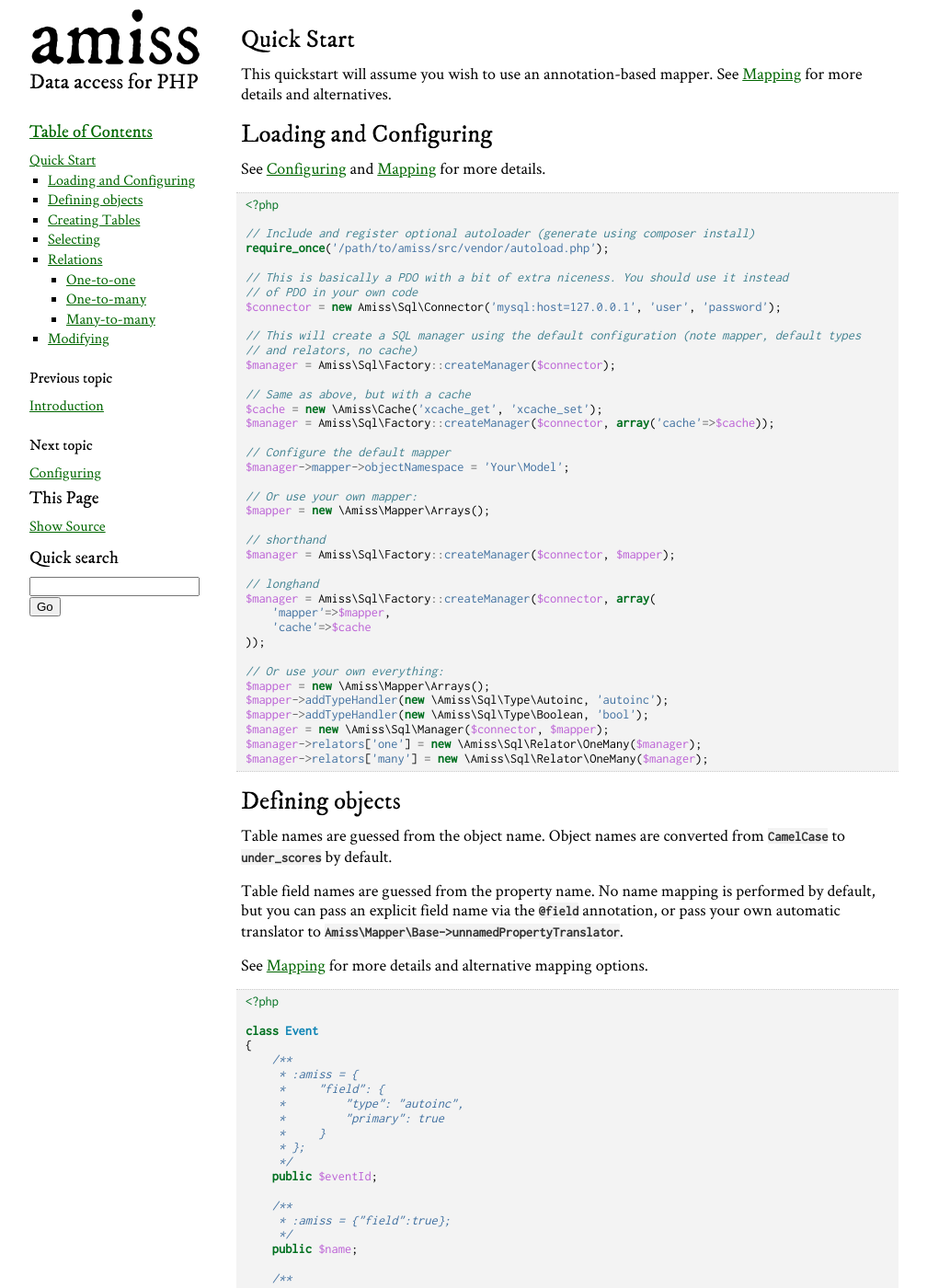
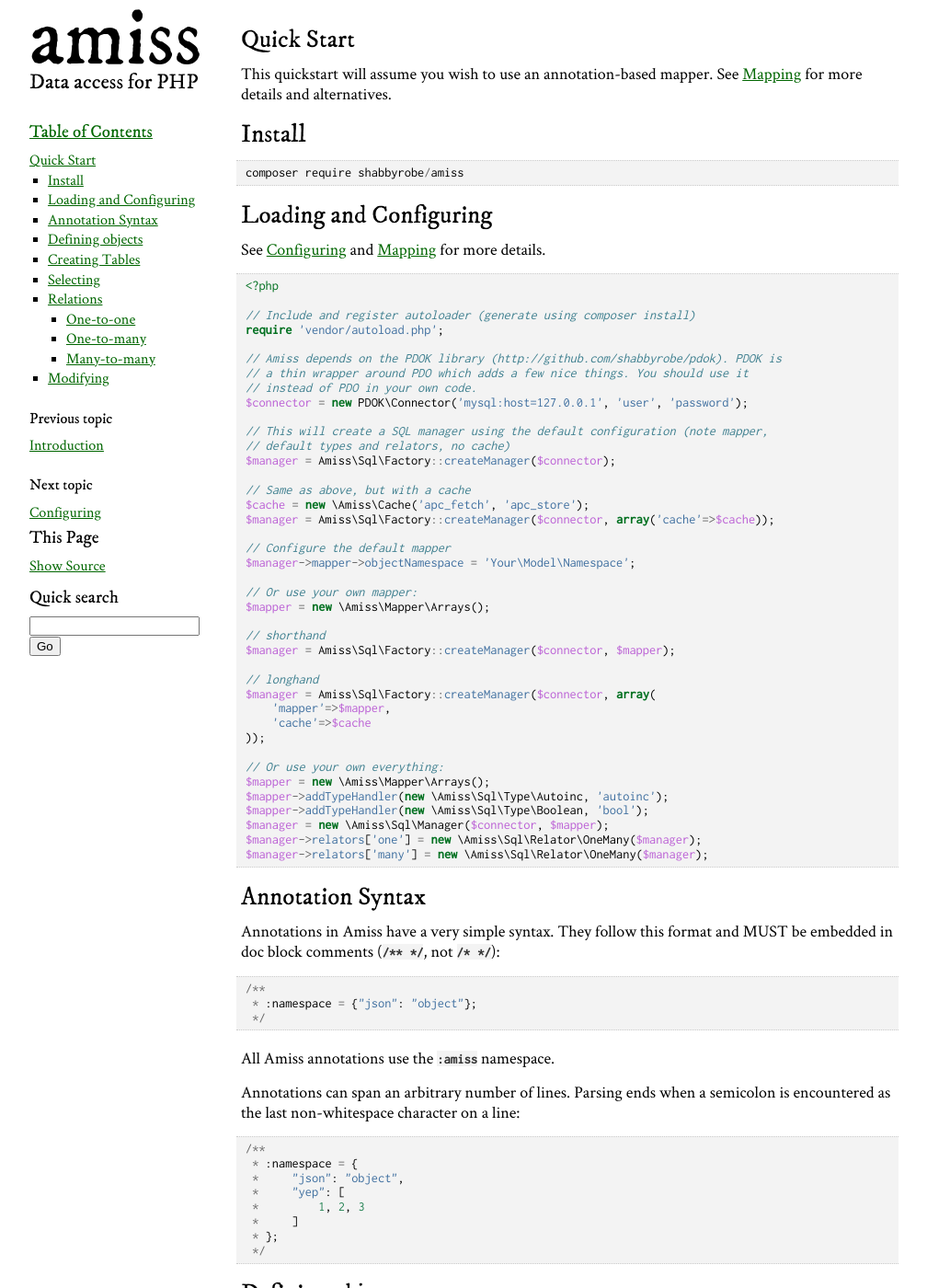
Before and after one commit to shabbyrobe/amiss, a Sphinx documentation site: the page built from doc/quickstart.rst, in a window 1280 px wide and 1400 px high. Shown: the whole window at 92% size, without its empty margins (138-1146 px from the left). Built offline with Sphinx 7.4.7, drawn with Linux system fonts in a browser that asks for light colours; some of the changed text lies outside the part shown.

Commit message:
tinkering

```diff
--- a/doc/preamble.rst.inc
+++ b/doc/preamble.rst.inc
@@ -1,5 +1,5 @@
-**Amiss** is a Data Mapper and Active Record implementation for MySQL and PHP
-5.3 or greater.
+**Amiss** v5 is a Data Mapper and Active Record implementation for MySQL and PHP
+5.6 or greater.
 
 **Amiss** does not try to be a fully-fledged ORM that cooks you breakfast, walks
 the dog and gives your schema its daily back massage, it only tries to take
--- a/doc/quickstart.rst
+++ b/doc/quickstart.rst
@@ -1,8 +1,16 @@
 Quick Start
 ===========
 
-This quickstart will assume you wish to use an annotation-based mapper. See :doc:`mapper/mapping`
-for more details and alternatives.
+This quickstart will assume you wish to use an annotation-based mapper. See
+:doc:`mapper/mapping` for more details and alternatives.
+
+
+Install
+-------
+
+::
+
+    composer require shabbyrobe/amiss
 
 
 Loading and Configuring
@@ -14,23 +22,24 @@
 
     <?php
 
-    // Include and register optional autoloader (generate using composer install)
-    require_once('/path/to/amiss/src/vendor/autoload.php');
+    // Include and register autoloader (generate using composer install)
+    require 'vendor/autoload.php';
 
-    // This is basically a PDO with a bit of extra niceness. You should use it instead
-    // of PDO in your own code
-    $connector = new Amiss\Sql\Connector('mysql:host=127.0.0.1', 'user', 'password');
+    // Amiss depends on the PDOK library (http://github.com/shabbyrobe/pdok). PDOK is
+    // a thin wrapper around PDO which adds a few nice things. You should use it
+    // instead of PDO in your own code.
+    $connector = new PDOK\Connector('mysql:host=127.0.0.1', 'user', 'password');
 
-    // This will create a SQL manager using the default configuration (note mapper, default types
-    // and relators, no cache)
+    // This will create a SQL manager using the default configuration (note mapper,
+    // default types and relators, no cache)
     $manager = Amiss\Sql\Factory::createManager($connector);
 
     // Same as above, but with a cache
-    $cache = new \Amiss\Cache('xcache_get', 'xcache_set');
+    $cache = new \Amiss\Cache('apc_fetch', 'apc_store');
     $manager = Amiss\Sql\Factory::createManager($connector, array('cache'=>$cache));
 
     // Configure the default mapper
-    $manager->mapper->objectNamespace = 'Your\Model';
+    $manager->mapper->objectNamespace = 'Your\Model\Namespace';
 
     // Or use your own mapper:
     $mapper = new \Amiss\Mapper\Arrays();
@@ -53,15 +62,40 @@
     $manager->relators['many'] = new \Amiss\Sql\Relator\OneMany($manager);
 
 
+Annotation Syntax
+-----------------
+
+Annotations in Amiss have a very simple syntax. They follow this format and MUST be
+embedded in doc block comments (``/** */``, not ``/* */``)::
+
+    /**
+     * :namespace = {"json": "object"};
+     */
+
+All Amiss annotations use the ``:amiss`` namespace.
+
+Annotations can span an arbitrary number of lines. Parsing ends when a semicolon is
+encountered as the last non-whitespace character on a line::
+
+    /**
+     * :namespace = {
+     *     "json": "object",
+     *     "yep": [
+     *         1, 2, 3
+     *     ]
+     * };
+     */
+
+
 Defining objects
 ----------------
 
-Table names are guessed from the object name. Object names are converted from ``CamelCase`` to
-``under_scores`` by default.
+Table names are guessed from the object name. Object names are converted from
+``CamelCase`` to ``under_scores`` by default.
 
-Table field names are guessed from the property name. No name mapping is performed by default, but
-you can pass an explicit field name via the ``@field`` annotation, or pass your own automatic
-translator to ``Amiss\Mapper\Base->unnamedPropertyTranslator``.
+Table field names are guessed from the property name. No name mapping is performed by
+default, but you can pass an explicit field name via the ``@field`` annotation, or pass
+your own automatic translator to ``Amiss\Mapper\Base->unnamedPropertyTranslator``.
 
 See :doc:`mapper/mapping` for more details and alternative mapping options.
 
@@ -72,12 +106,10 @@
     class Event
     {
         /**
-         * :amiss = {
-         *     "field": {
-         *         "type": "autoinc",
-         *         "primary": true
-         *     }
-         * };
+         * :amiss = {"field": {
+         *     "type": "autoinc",
+         *     "primary": true
+         * }};
          */
         public $eventId;
 
@@ -109,11 +141,10 @@
     }
 
     /**
-     * Explicit table name annotation. Leave this out and the table will default to 'venue'
+     * Explicit table name annotation. Leave this out and the table
+     * will default to 'venue'
      *
-     * :amiss = {
-     *     "table": "venues"
-     * };
+     * :amiss = {"table": "venues"};
      */
     class Venue
     {
@@ -165,8 +196,11 @@
 .. code-block:: php
 
     <?php
-    $tableBuilder = new Amiss\Sql\TableBuilder($manager, 'Venue');
-    $tableBuilder->createTable();
+    // single
+    $tableBuilder = Amiss\Sql\TableBuilder::create($connector, $manager, 'Venue');
+
+    // multiple
+    $tableBuilder = Amiss\Sql\TableBuilder::create($connector, $manager, ['Venue', 'Event']);
 
 
 Selecting
@@ -180,8 +214,8 @@
     // Get an event by primary key
     $event = $manager->getById('Event', 1);
 
-    // Get an event named foobar with a clause written in raw SQL. Property names wrapped in
-    // curly braces get translated to field names by the mapper.
+    // Get an event named foobar with a clause written in raw SQL. Property names
+    // wrapped in curly braces get translated to field names by the mapper.
     $event = $manager->get('Event', '{name}=?', ['foobar']);
 
     // Get all events
@@ -229,8 +263,9 @@
 Relations
 ---------
 
-Amiss supports one-to-one, one-to-many and many-to-many relations, and provides an extension point
-for adding additional relationship retrieval methods. See :doc:`relations` for more details.
+Amiss supports one-to-one, one-to-many and many-to-many relations, and provides an
+extension point for adding additional relationship retrieval methods. See :doc:`relations`
+for more details.
 
 One-to-one
 ~~~~~~~~~~
@@ -327,8 +362,8 @@
 Many-to-many
 ~~~~~~~~~~~~
 
-Many-to-many relations require the association table to be mapped to an intermediate object, and
-also require the relation to be specified on both sides:
+Many-to-many relations require the association table to be mapped to an intermediate
+object, and also require the relation to be specified on both sides:
 
 
 .. code-block:: php
```
Also changed, not shown: other parts of doc/quickstart.rst (+5 -5 lines), doc/index.rst (+4 -3 lines), 4 other files.
